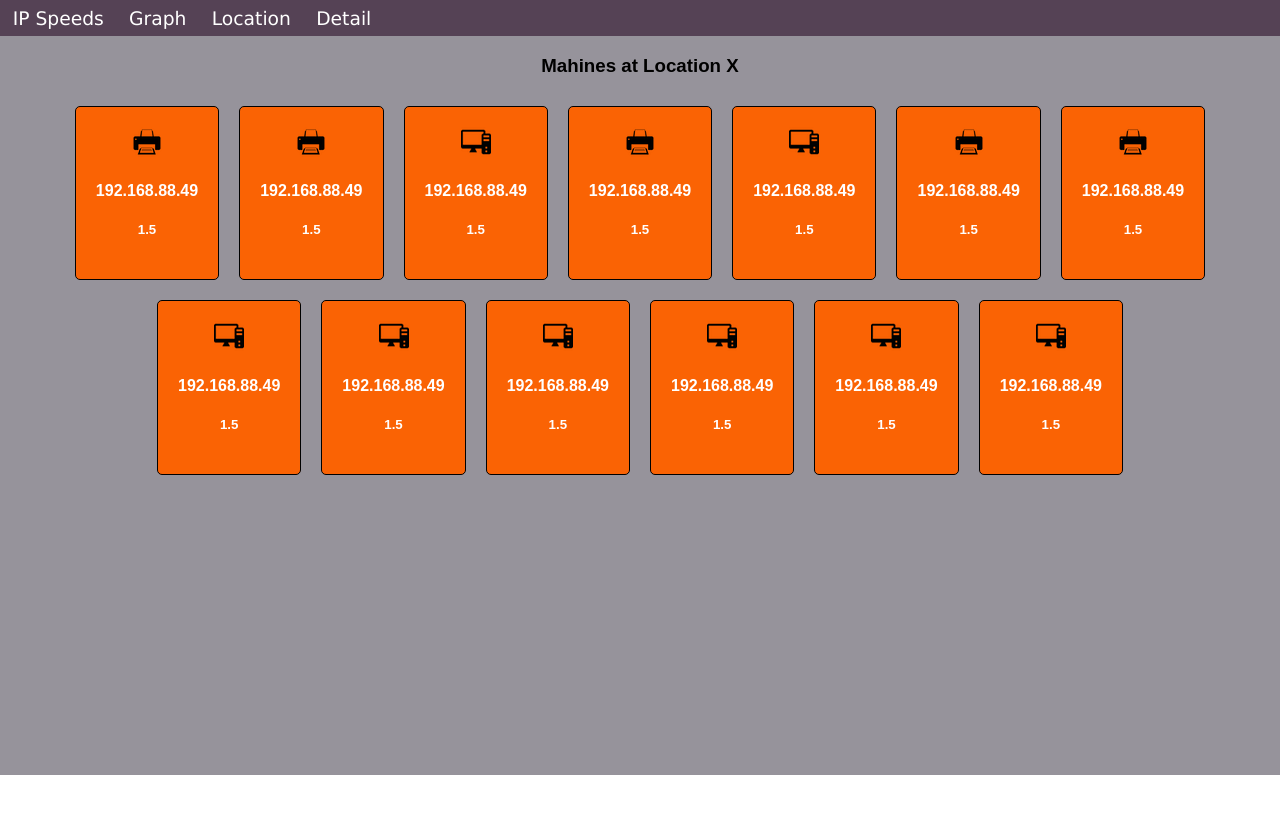
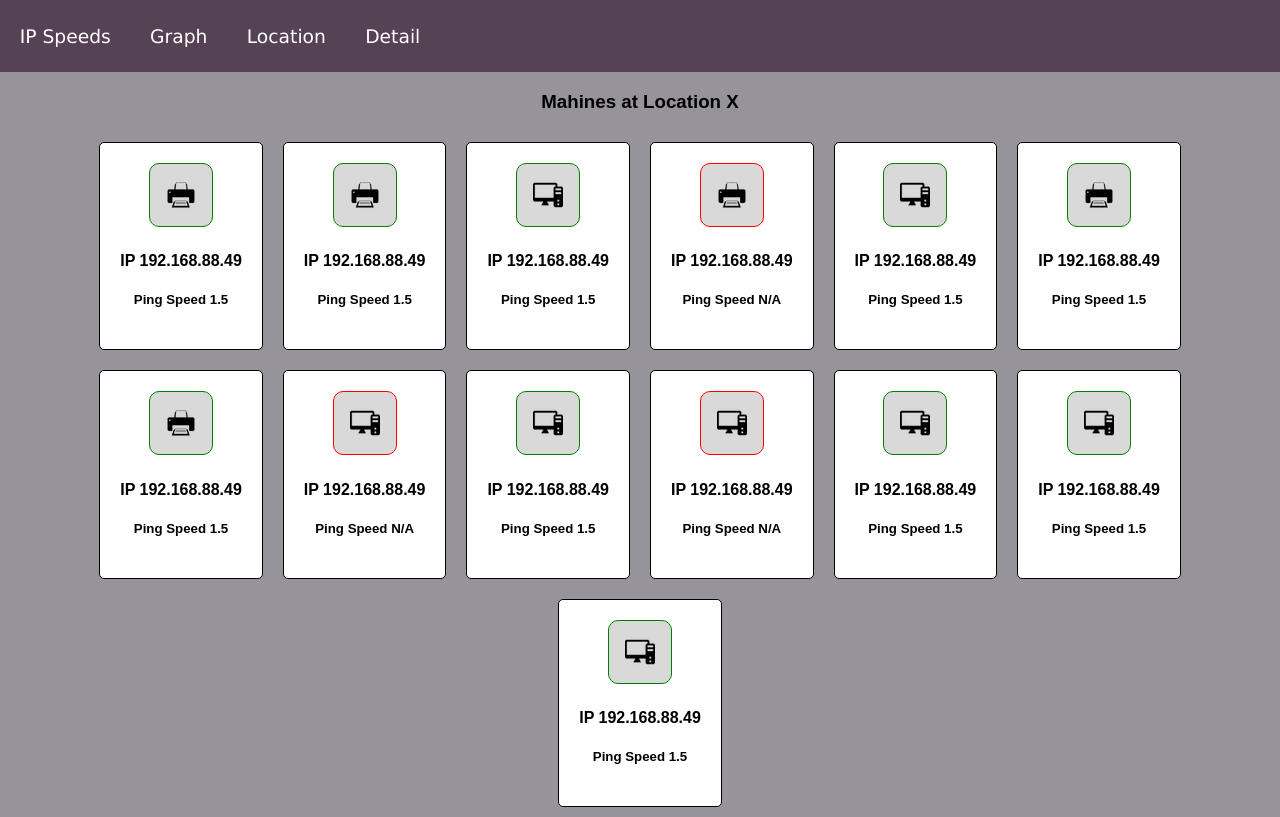
Before and after one commit to 02-2018GroupRepo/SIAM_PingLife, a React (Create React App) app: page / in a window 1280 px wide. Built offline with nearby package versions, Linux system fonts and the light colour scheme; no server answers.

Commit message:
adds new cards

```diff
--- a/src/App.css
+++ b/src/App.css
@@ -17,7 +17,13 @@
     color: white;
     font-family: "Lucida Grande";
     font-weight: 100;
-    margin: 2% 0;
+    margin: 2vw 0;
+}
+
+.deviceIcon {
+    border-radius: 10px;
+    padding: 2vh 2vh;
+    background-color:#DAD9DA;
 }
 
 
--- a/src/App.js
+++ b/src/App.js
@@ -25,7 +25,7 @@ const style = {
         paddingHorizontal: 5,
         display: "flex",
         justifyContent: "space-around",
-        width: "30vw"
+        width: "55vh"
     }
 };
 
--- a/src/components/Machine.js
+++ b/src/components/Machine.js
@@ -5,13 +5,13 @@ const list = [
     {'ip': '192.168.88.49', 'speed' : '1.5', type: "printer" },
     {'ip': '192.168.88.49', 'speed' : '1.5', type: "printer" },
     {'ip': '192.168.88.49', 'speed' : '1.5', type: "computer"},
-    {'ip': '192.168.88.49', 'speed' : '1.5', type: "printer" },
+    {'ip': '192.168.88.49', 'speed' : "N/A", type: "printer" },
     {'ip': '192.168.88.49', 'speed' : '1.5', type: "computer"},
     {'ip': '192.168.88.49', 'speed' : '1.5', type: "printer" },
     {'ip': '192.168.88.49', 'speed' : '1.5', type: "printer" },
+    {'ip': '192.168.88.49', 'speed' : "N/A", type: "computer"},
     {'ip': '192.168.88.49', 'speed' : '1.5', type: "computer"},
-    {'ip': '192.168.88.49', 'speed' : '1.5', type: "computer"},
-    {'ip': '192.168.88.49', 'speed' : '1.5', type: "computer"},
+    {'ip': '192.168.88.49', 'speed' : "N/A", type: "computer"},
     {'ip': '192.168.88.49', 'speed' : '1.5', type: "computer"},
     {'ip': '192.168.88.49', 'speed' : '1.5', type: "computer"},
     {'ip': '192.168.88.49', 'speed' : '1.5', type: "computer"},
@@ -31,9 +31,9 @@ class Machine extends Component{
             .then(function (response) {
                 console.log("ayy", response.data);
 
-                // self.setState({
-                //
-                // });
+                self.setState({
+
+                });
             })
             .catch(function (error) {
                 console.log(error);
@@ -42,7 +42,7 @@ class Machine extends Component{
     makeCard() {
         let things = [];
         let icon = null;
-        _.forEach(list, function(value){
+        _.forEach(list, function(value, key){
             if (value.type === "printer"){
                 icon = "images/printer.png"
             }
@@ -50,10 +50,21 @@ class Machine extends Component{
                 icon = "images/computer.png"
             }
             things.push(
-                <div style={style.dataDiv}>
-                    <img src={icon} alt=""/>
-                    <h4>{value.ip}</h4>
-                    <h5>{value.speed}</h5>
+                <div key={key} style={style.dataDiv}>
+
+                        <img src={icon} alt="" className="deviceIcon"
+                             style={
+                                 value.speed === "N/A" ? (
+                                     {
+                                         border:"solid 1.5px red"
+                                     }
+                                 ) : (
+                                     {border:"solid 1.5px green"})
+                             }/>
+
+                    <h4>{"IP  " + value.ip}</h4>
+                    <h5>{"Ping Speed " + value.speed}</h5>
+
                 </div>
             )
         });
@@ -65,6 +76,7 @@ class Machine extends Component{
         }
         return(
             <div>
+
                 <div style={style.outer}>
                     {this.makeCard()}
                 </div>
@@ -75,9 +87,9 @@ class Machine extends Component{
 }
 const style = {
     dataDiv: {
-        color: "white",
+        color: "black",
         border: "solid 1px black",
-        backgroundColor: "#FA6304",
+        backgroundColor: "white",
         borderRadius: "5px",
         padding: 20,
         margin: 10,
@@ -90,6 +102,9 @@ const style = {
         marginTop: 15,
 
 
+    },
+    iconStyle:{
+        border:"solid 3px green"
     }
 };
 export default Machine;
--- a/src/components/Pinger.js
+++ b/src/components/Pinger.js
@@ -18,21 +18,22 @@ class Pinger extends Component{
         this.state = {
             ip: null,
             ms: null,
+            list: null,
         }
     }
     componentWillMount(){
-        var self = this;
-        axios.get('http://35.199.33.29:8081/')
-            .then(function (response) {
-                console.log("ayy", response.data);
-
-                // self.setState({
-                //
-                // });
-            })
-            .catch(function (error) {
-                console.log(error);
-            });
+        // var self = this;
+        // axios.get('http://35.199.33.29:8081/')
+        //     .then(function (response) {
+        //         console.log("ayy", response.data);
+        //
+        //         // self.setState({
+        //         //
+        //         // });
+        //     })
+        //     .catch(function (error) {
+        //         console.log(error);
+        //     });
     }
 
     render(){
```
